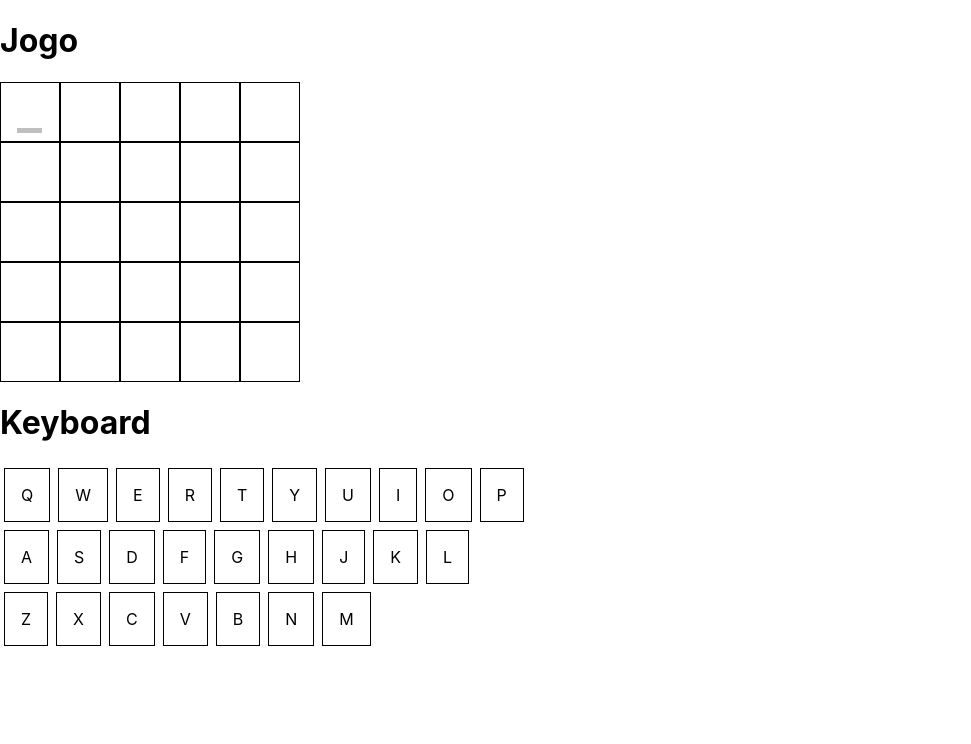
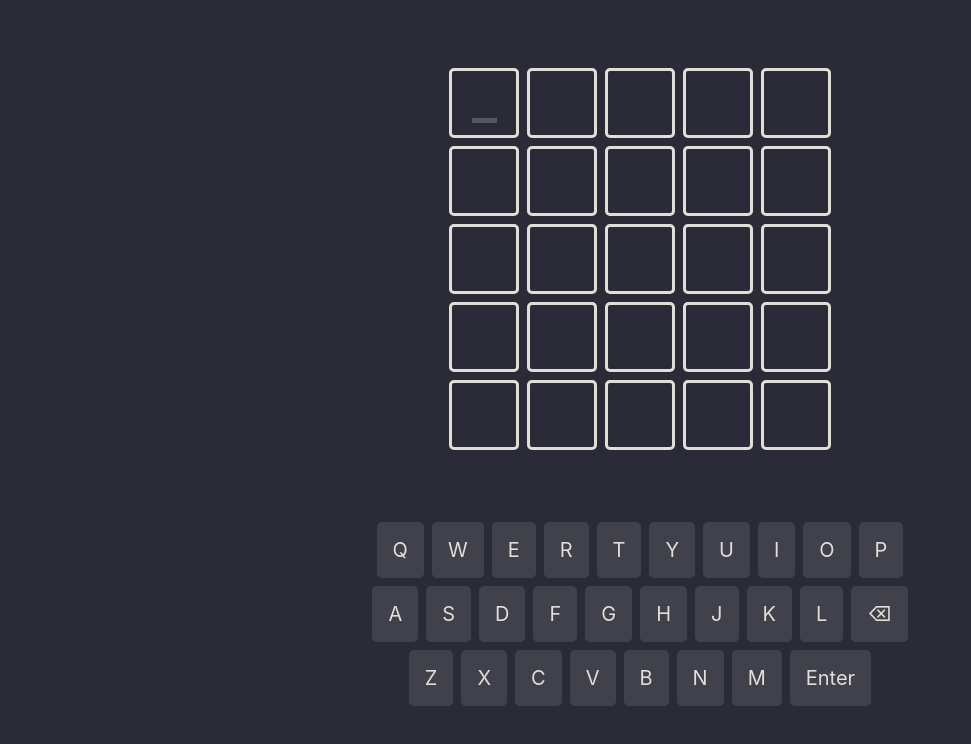
Before and after one commit to BrenoP/Termo-recriation, a Next.js app: page /game in a window 1280 px wide. Shown: the top 744 px of the page, without its empty margins (0-971 px from the left). Built offline with nearby package versions, Linux system fonts and the light colour scheme.

Commit message:
Css and layout ajusts

```diff
--- /dev/null
+++ b/src/components/BoardGrid/BoardGrid.interface.ts
@@ -0,0 +1,3 @@
+export type BoardGridProps = {
+  rows: Array<String[]>
+}
--- a/src/components/BoardGrid/BoardGrid.styles.ts
+++ b/src/components/BoardGrid/BoardGrid.styles.ts
@@ -1,7 +1,16 @@
 import styled from "styled-components";
+
+export const Board = styled.section`
+  display: flex;
+  justify-content: center;
+  margin: 4rem 0;
+`;
 
 export const Grid = styled.div`
   display: grid;
-  grid-template-columns: repeat(5, 1fr);
-  width: 0%;
+  grid-template-rows: repeat(5,1fr);
 `;
+
+export const Column = styled.div`
+  display: flex;
+`;
--- a/src/components/BoardGrid/BoardGrid.tsx
+++ b/src/components/BoardGrid/BoardGrid.tsx
@@ -1,10 +1,26 @@
-import { Grid } from './BoardGrid.styles';
+import { Board, Grid, Column } from './BoardGrid.styles';
+import { BoardGridProps } from './BoardGrid.interface';
 
-const BoardGrid = ({children}: any) => {
+import InputLetter from '../InputLetter/InputLetter';
+
+const BoardGrid = ({ rows }: BoardGridProps) => {
+
   return (
-    <Grid>
-      {children}
-    </Grid>
+    <Board>
+      <Grid>
+        {
+          rows.map((row, index) => (
+            <Column key={index}>
+              {
+                row.map((element: any, rowIndex: any) =>
+                  <InputLetter key={element} column={index} row={rowIndex} />
+                )
+              }
+            </Column>
+          ))
+        }
+      </Grid>
+    </Board>
   )
 }
 
--- a/src/components/InputLetter/InputLetter.styles.ts
+++ b/src/components/InputLetter/InputLetter.styles.ts
@@ -2,27 +2,59 @@ import styled from 'styled-components';
 
 type LetterProps = {
   hasCursor: boolean,
+  hasLetter: boolean,
   color: string
 }
 
+type CursorProps = {
+  hasLetter: boolean
+}
+
 export const Letter = styled.div<LetterProps>`
-  width: 60px;
-  height: 60px;
-  border: 1px solid black;
+  display: flex;
+  justify-content: center;
+  align-items: center;
+  font-size: 2.5rem;
+  font-weight: 700;
+  width: 70px;
+  height: 70px;
+  border: 3px solid ${(props) => props.color === "#2B2B37" ? "#7C8389" : props.color};
+  border-radius: 5px;
+  margin: 0.25rem;
   background-color: ${(props) => props.color};
   cursor: pointer;
 
+  ${(props) => props.hasLetter && `
+    animation: letter-on .3s 1;
+  `}
+
   ${(props) => props.hasCursor && `
-    display: flex;
-    align-items: flex-end;
+    flex-direction: column;
+    justify-content: center;
+    padding-top: 10px;
   `}
+
+  @keyframes letter-on {
+    0% {
+      width: 70px;
+      height: 70px;
+    }
+    50% {
+      width: 72px;
+      height: 72px;
+    }
+    100% {
+      width: 70px;
+      height: 70px;
+    }
+  }
 `;
 
-export const Cursor = styled.div`
+export const Cursor = styled.div<CursorProps>`
   width: 25px;
   height: 5px;
-  background-color: gray;
-  margin: 1rem 1rem 0.5rem 1rem;
+  background-color: #7C8389;
+  margin: ${(props => props.hasLetter ? `0rem` : `2rem`)} 1rem 0.5rem 1rem;
   animation: cursor-blink 1.5s steps(2) infinite;
 
   @keyframes cursor-blink {
--- a/src/components/InputLetter/InputLetter.tsx
+++ b/src/components/InputLetter/InputLetter.tsx
@@ -16,9 +16,14 @@ const InputLetter = ({
   }
 
   return (
-    <Letter color={board[column][row].color} hasCursor={cursor} onClick={() => handleCursor()}>
+    <Letter
+      color={board[column][row].color}
+      hasLetter={board[column][row].letter !== ""}
+      hasCursor={cursor}
+      onClick={() => handleCursor()}
+    >
       {board[column][row].letter}
-      {(cursor) && <Cursor />}
+      {(cursor) && <Cursor hasLetter={board[column][row].letter !== ""} />}
     </Letter>
   )
 }
--- a/src/components/Keyboard/Keyboard.style.ts
+++ b/src/components/Keyboard/Keyboard.style.ts
@@ -1,14 +1,20 @@
 import styled from 'styled-components';
 
 export const KeyGrids = styled.div`
+  display: flex;
+  align-items: center;
+  flex-direction: column;
+
   .key-row {
     display: flex;
   }
 `;
 
 export const Key = styled.div`
-  margin: .25rem;
+  margin: 0.25rem;
   padding: 1rem;
-  border: 1px solid black;
+  background-color: #41414c;
+  border-radius: 5px;
+  font-size: 1.25rem;
   cursor: pointer;
 `;
--- a/src/components/Keyboard/Keyboard.tsx
+++ b/src/components/Keyboard/Keyboard.tsx
@@ -1,25 +1,26 @@
 import { useEffect, useCallback } from 'react';
 import { KeyGrids, Key } from './Keyboard.style';
+
 import { useGame } from '../../providers/game';
 
 const Keyboard = ({ word }: any) => {
 
   const keys1 = ["Q", "W", "E", "R", "T", "Y", "U", "I", "O", "P"];
-  const keys2 = ["A", "S", "D", "F", "G", "H", "J", "K", "L"];
-  const keys3 = ["Z", "X", "C", "V", "B", "N", "M"];
+  const keys2 = ["A", "S", "D", "F", "G", "H", "J", "K", "L", "⌫"];
+  const keys3 = ["Z", "X", "C", "V", "B", "N", "M", "Enter"];
 
   const {
     setCorrectAnswer,
     board,
     setBoard,
     boardAttempt,
-    setBoardAttempt
+    setBoardAttempt,
   } : any = useGame();
 
-  console.log(board)
+  console.log(word)
 
   const handleKeyboard = useCallback(
-    (event: any) => {
+    (event: KeyboardEvent) => {
       if (event.key === "Enter" && board[boardAttempt.column].length > 4) {
         enterKey()
       } else if (event.key === "Backspace") {
@@ -63,14 +64,14 @@ const Keyboard = ({ word }: any) => {
 
       if(writenLetter === correctWordArray[index]) {
         console.log(writenWord[index].letter + " é verde")
-        newBoard[boardAttempt.column][index].color = "green"
+        newBoard[boardAttempt.column][index].color = "#3AA394"
       } else {
         console.log(correctWordArray.includes(writenLetter))
         if(correctWordArray.includes(writenLetter)) {
-          newBoard[boardAttempt.column][index].color = "yellow"
+          newBoard[boardAttempt.column][index].color = "#D3AD69"
         } else {
           console.log(writenLetter + " é cinza")
-          newBoard[boardAttempt.column][index].color = "gray"
+          newBoard[boardAttempt.column][index].color = "#2B2B37"
         }
       }
       setBoard(newBoard)
@@ -93,17 +94,24 @@ const Keyboard = ({ word }: any) => {
   }
 
   function deleteKey() {
-    if(board[boardAttempt.column][boardAttempt.row].letter === "" && boardAttempt.row === 0) {
-      return
-    } else {
+    function eraseWord(backOneRow: boolean) {
       const newBoard = [...board]
-      newBoard[boardAttempt.column][boardAttempt.row] = {letter: "", color: ""}
+      newBoard[boardAttempt.column][backOneRow ? boardAttempt.row - 1 : boardAttempt.row] = {letter: "", color: ""}
       setBoard(newBoard)
       const nextRow = boardAttempt.row > 0 ? boardAttempt.row - 1 : boardAttempt.row
       setBoardAttempt({
         column: boardAttempt.column,
         row: nextRow
       })
+    }
+
+    if(board[boardAttempt.column][boardAttempt.row].letter === "") {
+      if(boardAttempt.row === 0) {
+        return
+      }
+      eraseWord(true)
+    } else {
+      eraseWord(false)
     }
   }
 
@@ -120,20 +128,21 @@ const Keyboard = ({ word }: any) => {
   }
 
   return (
-    <>
-      <h1>Keyboard</h1>
     <KeyGrids>
       <div className='key-row'>
         {keys1.map((key, index) => (<Key key={index} onClick={() => PressKey(key)}>{key}</Key>))}
       </div>
       <div className='key-row'>
-          {keys2.map((key, index) => (<Key key={index} onClick={() => PressKey(key)}>{key}</Key>))}
+        {keys2.map((key, index) => (
+          <Key key={index} onClick={() => key === "⌫" ? deleteKey() : PressKey(key)}>{key}</Key>
+        ))}
       </div>
       <div className='key-row'>
-          {keys3.map((key, index) => (<Key key={index} onClick={() => PressKey(key)}>{key}</Key>))}
+        {keys3.map((key, index) => (
+          <Key key={index} onClick={() => key === "Enter" ? nextLine() : PressKey(key)}>{key}</Key>
+        ))}
       </div>
     </KeyGrids>
-    </>
   );
 }
 
--- a/src/pages/game.tsx
+++ b/src/pages/game.tsx
@@ -1,4 +1,4 @@
-import type { GetStaticProps } from 'next';
+import type { GetStaticProps, InferGetStaticPropsType } from 'next';
 import axios from 'axios';
 
 import { useGame } from '../providers/game';
@@ -7,7 +7,11 @@ import BoardGrid from '../components/BoardGrid/BoardGrid';
 import Keyboard from '../components/Keyboard/Keyboard';
 import { useEffect } from 'react';
 
-const Game = ({ props }: any) => {
+type Props = {
+  props: { word: string }
+}
+
+const Game = ({ props }: Props) => {
 
   const tries = 5;
   const words_max = 5;
@@ -23,24 +27,11 @@ const Game = ({ props }: any) => {
   }, [correctAnswer]);
 
   return (
-    <div>
-      <h1>Jogo</h1>
+    <>
       {/* <p>palavra: { props.word }</p> */}
-      {
-        rows.map((row, index) => (
-          <BoardGrid key={index}>
-            {
-              row.map((element: any, rowIndex: any) =>
-                <>
-                  <InputLetter key={element} column={index} row={rowIndex} />
-                </>
-              )
-            }
-          </BoardGrid>
-        ))
-      }
+      <BoardGrid rows={rows} />
       <Keyboard word={props.word} />
-    </div>
+    </>
   )
 }
 
--- a/src/providers/game.tsx
+++ b/src/providers/game.tsx
@@ -45,6 +45,7 @@ export function GameProvider(props: any) {
       {letter: "", color: ""}
     ]
   ]);
+  const [disabledLetters, setDisabledLetters] = useState([]);
 
   return (
     <GameContext.Provider
@@ -54,7 +55,9 @@ export function GameProvider(props: any) {
         board,
         setBoard,
         boardAttempt,
-        setBoardAttempt
+        setBoardAttempt,
+        disabledLetters,
+        setDisabledLetters
       }}
     >
       {props.children}
--- a/src/styles/globals.css
+++ b/src/styles/globals.css
@@ -4,6 +4,8 @@ body {
   margin: 0;
   font-family: -apple-system, BlinkMacSystemFont, Segoe UI, Roboto, Oxygen,
     Ubuntu, Cantarell, Fira Sans, Droid Sans, Helvetica Neue, sans-serif;
+  background-color: #2B2B37;
+  color: #DEDFD7
 }
 
 a {
```
Lines whose indentation alone changed are shown as unchanged.
